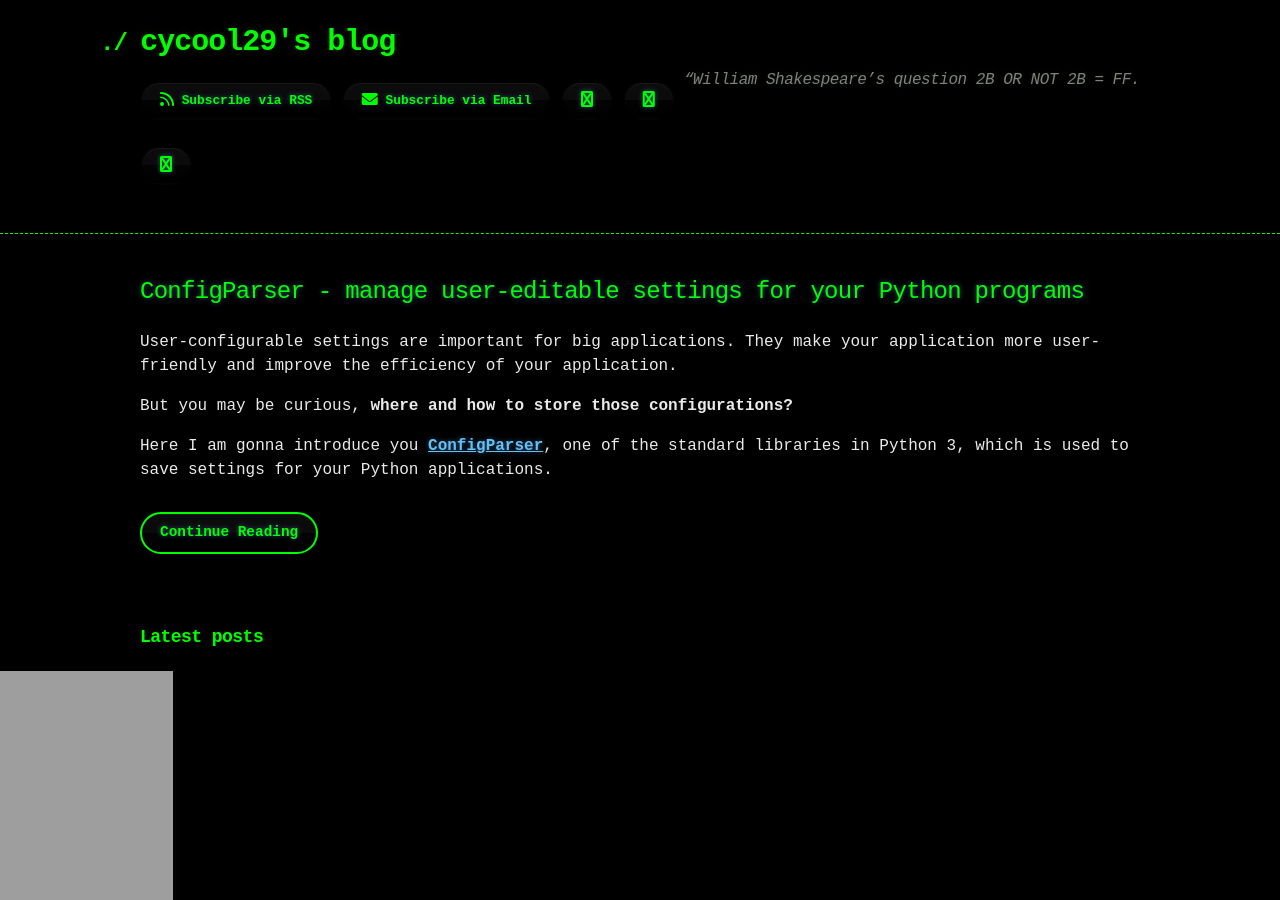
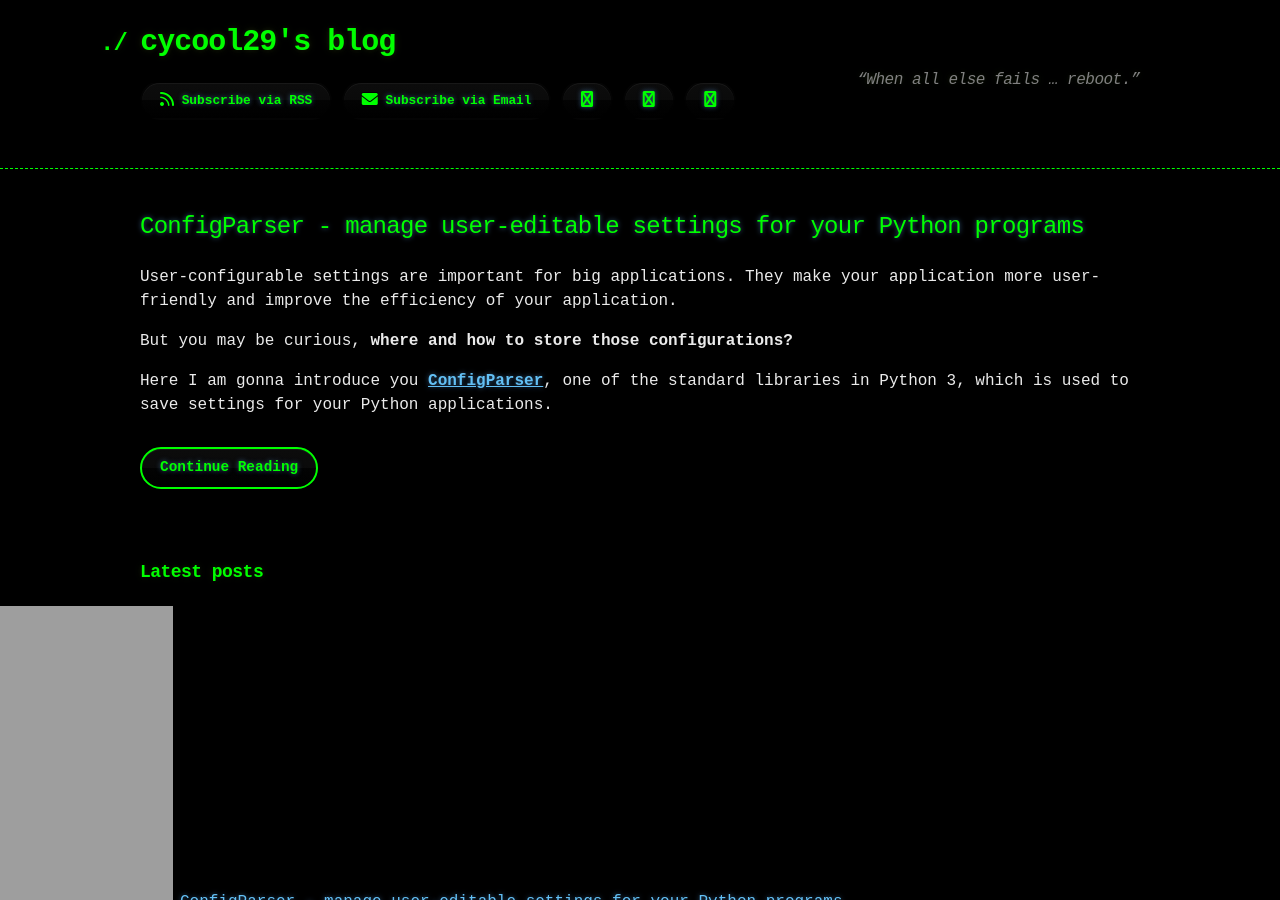
Before and after one commit to cycool29/cycool29.github.io, a Jekyll site: the page built from index.md, in a window 1280 px wide and 900 px high. Built offline with Jekyll 4.4.1, drawn with Linux system fonts in a browser that asks for light colours; a style sheet for code colours, icons or effects is not loaded.

Commit message:
Update quotes

```diff
--- a/_config.yml
+++ b/_config.yml
@@ -1,5 +1,5 @@
 title: cycool29's blog
-description: "“William Shakespeare’s question 2B OR NOT 2B = FF. "
+description: "“When all else fails … reboot.” "
 bio: A high school student. Intermediate in Python, Git, Bash. Learning JavaScript. He/Him. "
 author: cycool29
 url: https://cycool29.github.io
```
